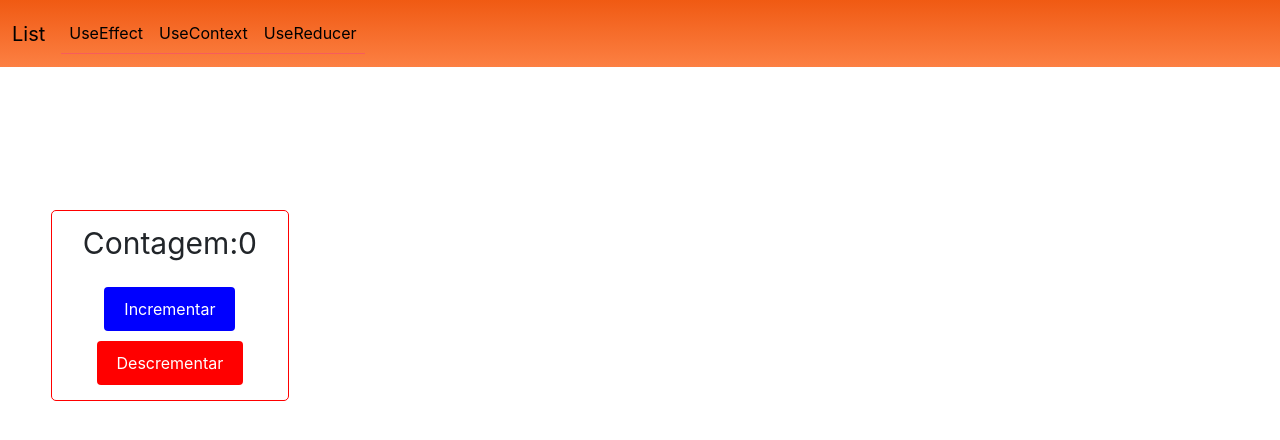
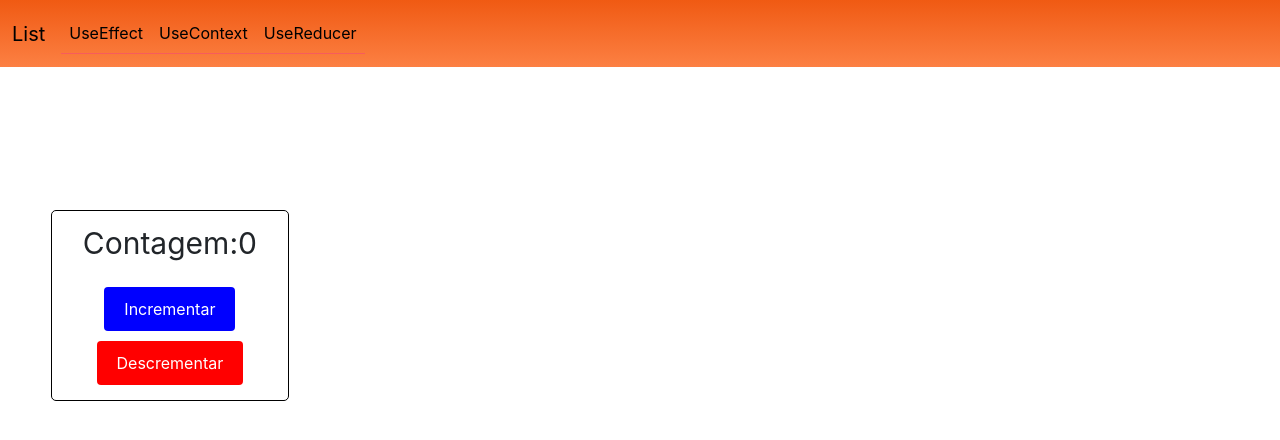
Before and after one commit to stellamaia/meu-projeto-react, a React (Create React App) app: page /use-reducer in a window 1280 px wide. Shown: the top 440 px of the page. Built offline with nearby package versions, Linux system fonts and the light colour scheme; the HTML template or start-up script is replaced by a standard one.

Commit message:
Estilizaçao useReducer

```diff
--- a/src/useReducer.js
+++ b/src/useReducer.js
@@ -31,7 +31,7 @@ function UseReducer() {
     const containerStyle = {
         margin: '10px',
         padding: '10px',
-        border: '1px solid red',
+        border: '1px solid black',
         borderRadius: '5px',
         textAlign: 'center',
         width:'70%',
```
